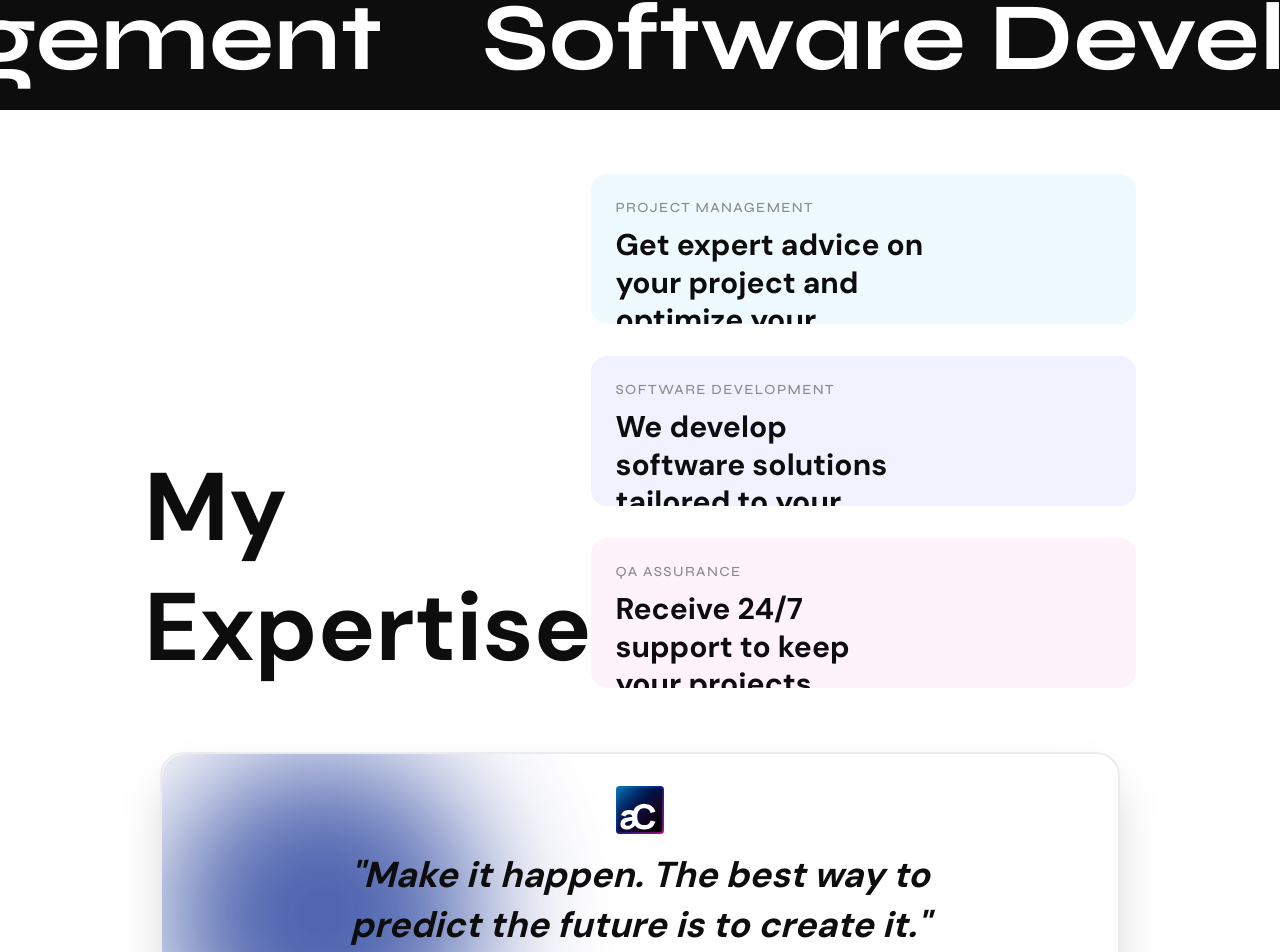
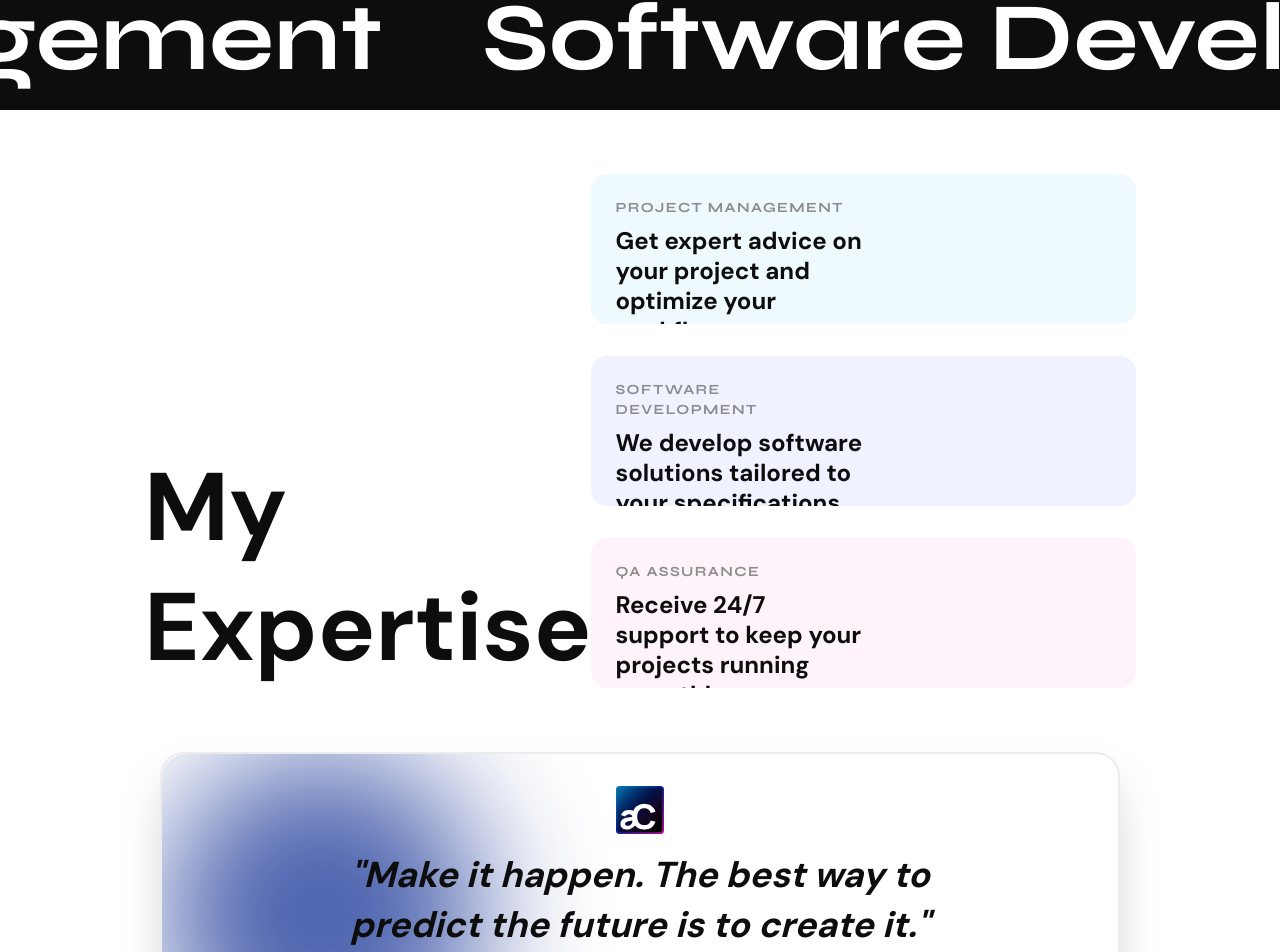
Before and after one commit to andrescorderor/ac-website, a React (Vite) app: page / in a window 1280 px wide. Shown: the part 918-1870 px from the top of the page. Built offline with nearby package versions, Linux system fonts and the light colour scheme.

Commit message:
refactir: expertise section

```diff
--- a/package.json
+++ b/package.json
@@ -1,7 +1,7 @@
 {
   "name": "ac-website",
   "private": true,
-  "version": "0.8.2",
+  "version": "0.8.3",
   "type": "module",
   "scripts": {
     "dev": "vite",
--- a/src/components/common/Card.tsx
+++ b/src/components/common/Card.tsx
@@ -4,7 +4,7 @@ import { FaPlus } from 'react-icons/fa';
 
 interface CardProps {
   title: string;
-  text: string;
+  subtitle: string;
   paragraph?: string;
   imageUrl: string;
   bgColorLight: string;
@@ -13,23 +13,25 @@ interface CardProps {
 
 function Title({ title }: { title: string }) {
   return (
-    <h3 className="font-syne mb-2 text-sm font-medium tracking-widest text-[var(--gray)]">
+    <h3 className="font-syne mb-2 text-sm font-semibold tracking-widest text-[var(--gray)] hover:cursor-default">
       {title}
     </h3>
   );
 }
 
-function Text({ text }: { text: string }) {
+function Subtitle({ subtitle }: { subtitle: string }) {
   return (
-    <p className="font-dm-sans max-w-2xl text-3xl font-black leading-tight text-[var(--black)]">
-      {text}
+    <p className="font-dm-sans max-w-xl text-2xl font-semibold leading-tight text-[var(--black)] hover:cursor-default">
+      {subtitle}
     </p>
   );
 }
 
 function Paragraph({ paragraph }: { paragraph: string }) {
   return (
-    <p className="pt-8 font-extralight text-[var(--black)]">{paragraph}</p>
+    <p className="font-inter pt-8 font-extralight text-[var(--black)] hover:cursor-default">
+      {paragraph}
+    </p>
   );
 }
 
@@ -39,7 +41,7 @@ function Image({ imageUrl, title }: { imageUrl: string; title: string }) {
 
 export function Card({
   title,
-  text,
+  subtitle,
   paragraph = '',
   imageUrl,
   bgColor,
@@ -59,32 +61,33 @@ export function Card({
     <div
       onMouseEnter={() => setIsExpanded(true)}
       onMouseLeave={() => setIsExpanded(false)}
-      className={`group relative rounded-2xl p-6 transition-all duration-500 ease-in-out ${bgColorLight} overflow-hidden`}
+      className={`group relative flex rounded-2xl p-6 transition-all duration-500 ease-in-out ${bgColorLight} w-full overflow-hidden`}
       style={{
         height: isExpanded ? contentHeight : '150px',
       }}
     >
-      <div className="flex">
-        <div className="">
+      <div className="flex w-full">
+        <div className="w-2/6 flex-1">
           <Title title={title} />
-          <Text text={text} />
+          <Subtitle subtitle={subtitle} />
           <div className=" opacity-0 transition-opacity duration-500 group-hover:opacity-100">
             <Paragraph paragraph={paragraph} />
           </div>
         </div>
 
+        <div className="w-3/6 flex-1">
           <div
             ref={contentRef}
             className="flex flex-col items-center justify-center opacity-0 transition-opacity duration-500 group-hover:opacity-100"
           >
             <Image imageUrl={imageUrl} title={title} />
           </div>
-      </div>
-
           <div
-        className={`absolute bottom-4 right-4 flex size-8 items-center justify-center rounded-full ${bgColor} text-[var(--white)] opacity-0 transition-opacity duration-500 group-hover:opacity-100`}
+            className={`absolute bottom-4 right-4 flex size-12 items-center justify-center rounded-full ${bgColor} text-[var(--white)] opacity-0 transition-opacity duration-500 group-hover:opacity-100`}
           >
             <FaPlus />
+          </div>
+        </div>
       </div>
     </div>
   );
--- a/src/components/home/ExpertiseSection.tsx
+++ b/src/components/home/ExpertiseSection.tsx
@@ -2,15 +2,15 @@ import { Card } from '@components/common/Card';
 
 export default function ExpertiseSection() {
   return (
-    <section className="flex flex-row px-36 py-16">
-      <h2 className=" font-dm-sans flex flex-col justify-end text-[6rem] font-bold leading-tight text-[var(--black)]">
+    <section className="flex px-36 py-16">
+      <h2 className="font-dm-sans flex flex-col justify-end text-[6rem] font-bold leading-tight text-[var(--black)] hover:cursor-default">
         My Expertise
       </h2>
 
       <div className="ml-auto flex flex-col gap-8">
         <Card
           title="PROJECT MANAGEMENT"
-          text="Get expert advice on your project and optimize your workflow."
+          subtitle="Get expert advice on your project and optimize your workflow."
           paragraph="We offer asfasasfsfasfasfasfasfasf consulting to meet your business needs."
           imageUrl="/assets/ProjectManagement.svg"
           bgColorLight="bg-[var(--vibrant-sky-blue-light)]"
@@ -18,7 +18,7 @@ export default function ExpertiseSection() {
         />
         <Card
           title="SOFTWARE DEVELOPMENT"
-          text="We develop software solutions tailored to your specifications."
+          subtitle="We develop software solutions tailored to your specifications."
           paragraph="Our experienced team builds robust applications for your business."
           imageUrl="/assets/SoftwareDevelopment.svg"
           bgColorLight="bg-[var(--deep-navy-blue-light)]"
@@ -26,7 +26,7 @@ export default function ExpertiseSection() {
         />
         <Card
           title="QA ASSURANCE"
-          text="Receive 24/7 support to keep your projects running smoothly."
+          subtitle="Receive 24/7 support to keep your projects running smoothly."
           paragraph="Our support team is always available to help resolve any issues."
           imageUrl="/assets/QualityAssurance.svg"
           bgColorLight="bg-[var(--magenta-pink-light)]"
```
Lines whose indentation alone changed are shown as unchanged.
